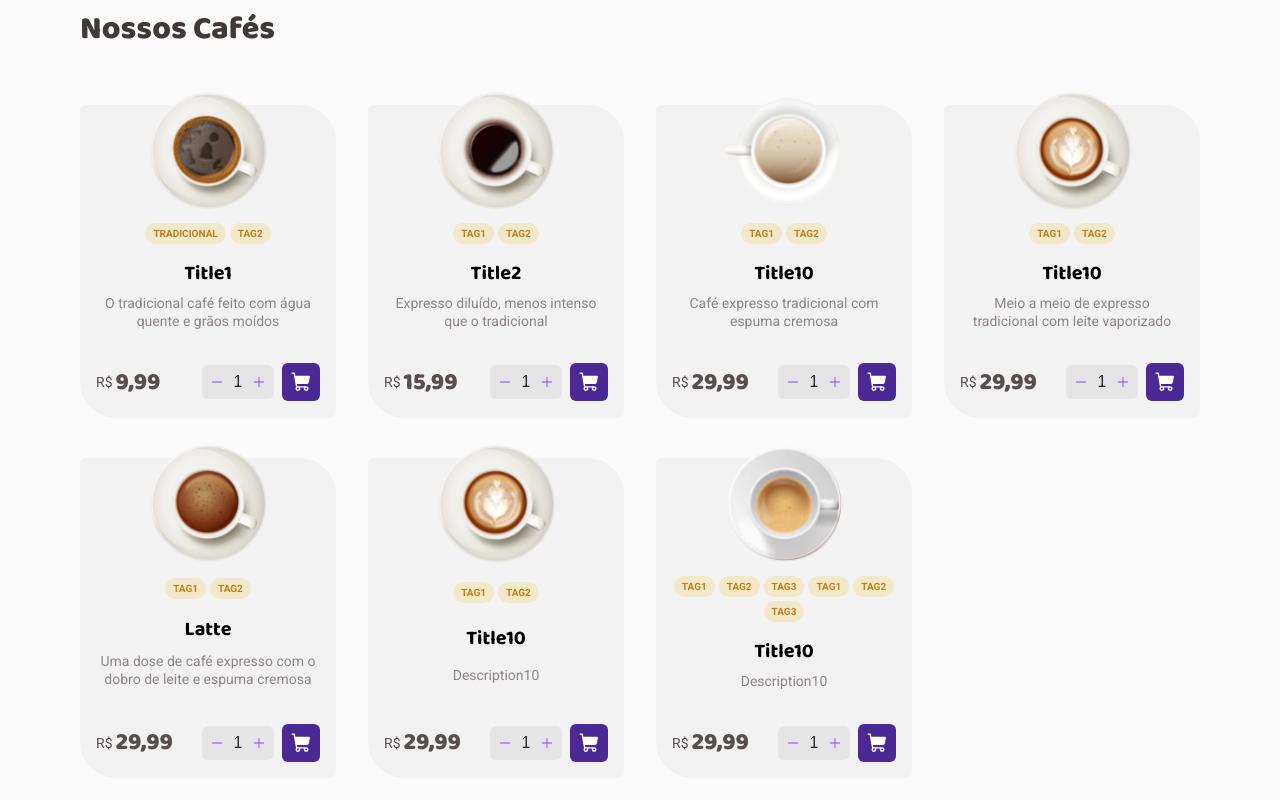
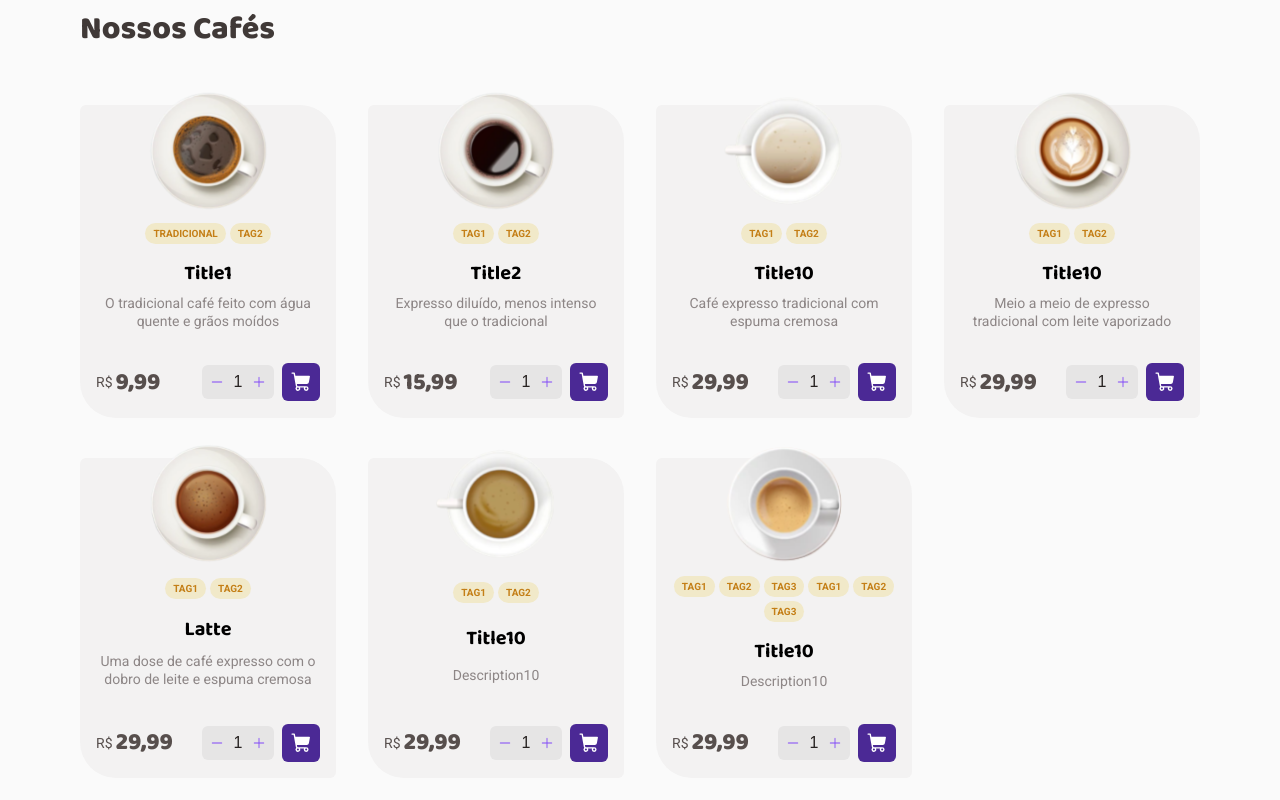
Before and after one commit to victorparanhosdev/coffe-delivery-ts, a React (Vite) app: page / in a window 1280 px wide. Shown: the part 689-1489 px from the top of the page. Built offline with nearby package versions, Linux system fonts and the light colour scheme.

Commit message:
Update index.tsx

```diff
--- a/src/pages/Home/index.tsx
+++ b/src/pages/Home/index.tsx
@@ -10,6 +10,7 @@ import CafeComLeite from '../../assets/Café com Leite.svg'
 import Capuccino from '../../assets/Capuccino.svg'
 import Cubano from '../../assets/Cubano.svg'
 import ExpressoCremoso from '../../assets/Expresso Cremoso.svg'
+import Havaiano from '../../assets/Havaiano.svg'
 
 const DadosInitial = [
   {
@@ -54,7 +55,7 @@ const DadosInitial = [
   },
   {
     id: String(new Date().getTime() + 3),
-    urlimg: './src/assets/Capuccino.svg',
+    urlimg: Havaiano,
     tag: ['Tag1', 'Tag2'],
     title: 'Title10',
     description: 'Description10',
```
